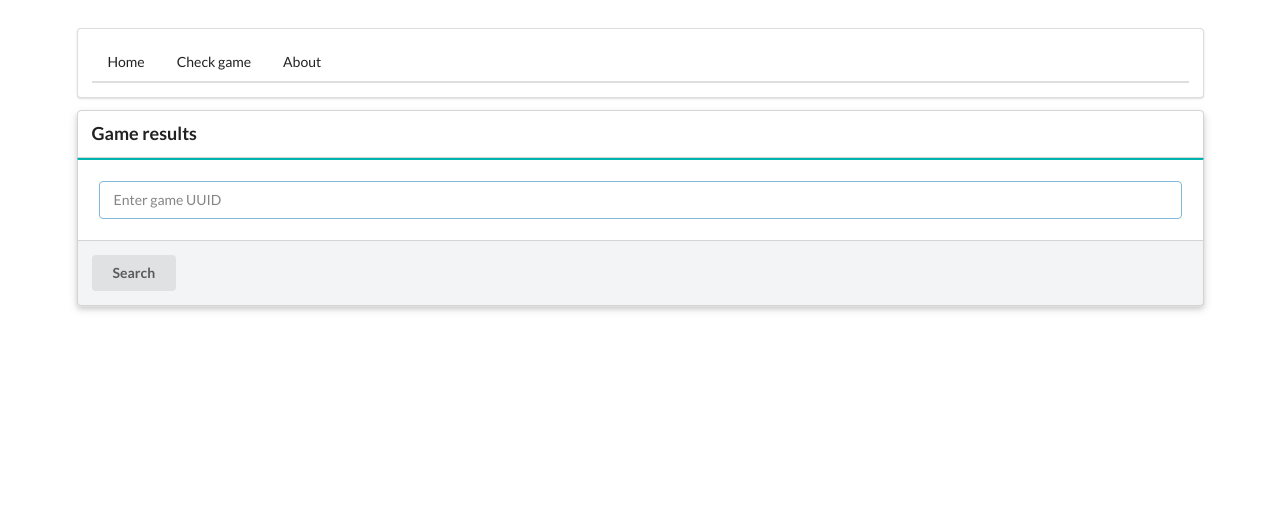
After one commit to tue-5ARA0-2021-Q3/poker-server-backend, a Django app: page /game/ in a window 1280 px wide. The commit adds this page. Shown: the top 511 px of the page. Run offline with Django 3.2, Linux system fonts and the light colour scheme.

Commit message:
feat(): Views for game results [WIP]

```diff
--- a/backend/urls.py
+++ b/backend/urls.py
@@ -16,12 +16,14 @@ Including another URLconf
 from django.contrib import admin
 from django.urls import path
 
-from pages.views import home_view, about_view
+from pages.views import home_view, game_view, about_view
 
 from coordinator.handlers import game_coordinator_handlers
 
 urlpatterns = [
     path('home/', home_view, name='home'),
+    path('game/', game_view, name='game'),
+    path('game/<str:game_id>/', game_view, name='game'),
     path('about/', about_view, name='about'),
     path('admin/', admin.site.urls),
 ]
--- /dev/null
+++ b/pages/templates/game.html
@@ -0,0 +1,45 @@
+{% extends "base.html" %}
+
+{% block content %}
+
+    <div class="ui raised segments">
+        <h3 class="ui top attached header">Game results {% if is_game_found %} : <span style="font-weight: normal">{{ game.id }}</span> {% endif %} </h3>
+
+        {% if is_game_id_provided is False %}
+
+            <div class="ui attached segment teal padded">
+                <div class="ui input fluid focus">
+                    <input type="text" placeholder="Enter game UUID">
+                </div>
+            </div>
+            <div class="ui attached secondary segment">
+                <div class="ui button">Search</div>
+            </div>
+
+        {% elif not is_game_found %}
+
+            <div class="ui placeholder segment">
+                <div class="ui icon header">
+                    <i class="exclamation triangle icon"></i>
+                    <div class="content">
+                        There is no game with provided UUID
+                        <div class="sub header">Please double check that you have entered game UUID correctly</div>
+                    </div>
+
+                </div>
+                <div class="inline">
+                    <a class="ui button" href="/game" rel="noopener">Go back</a>
+                </div>
+            </div>
+
+        {% else %}
+
+            <div class="ui attached segment teal">
+                Created by: {{ game.created_by }}
+            </div>
+
+        {% endif %}
+
+    </div>
+
+{% endblock content %}
--- a/pages/views.py
+++ b/pages/views.py
@@ -1,4 +1,5 @@
 from django.shortcuts import render
+from coordinator.models import Game
 
 
 # Create your views here.
@@ -7,5 +8,23 @@ def home_view(request, *args, **kwargs):
     return render(request, "home.html", {})
 
 
+def game_view(request, *args, **kwargs):
+    options = {}
+    if 'game_id' not in kwargs:
+        options[ 'is_game_id_provided' ] = False
+    else:
+        try:
+            game = Game.objects.get(id = dict(kwargs)[ 'game_id' ])
+
+            options[ 'is_game_found' ] = True
+            options[ 'game' ] = game
+        except:
+            options[ 'is_game_found' ] = False
+
+    print(options)
+
+    return render(request, "game.html", options)
+
+
 def about_view(request, *args, **kwargs):
     return render(request, "about.html", {})
--- a/templates/navbar.html
+++ b/templates/navbar.html
@@ -1,8 +1,13 @@
+<div class="ui raising segment">
     <div class="ui secondary pointing menu">
         <a class="item" href="{% url 'home' %}">
             Home
+        </a>
+        <a class="item" href="{% url 'game' %}">
+            Check game
         </a>
         <a class="item" href="{% url 'about' %}">
             About
         </a>
     </div>
+</div>
```
Lines whose indentation alone changed are shown as unchanged.
